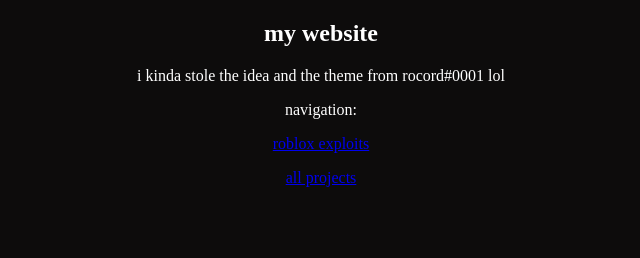
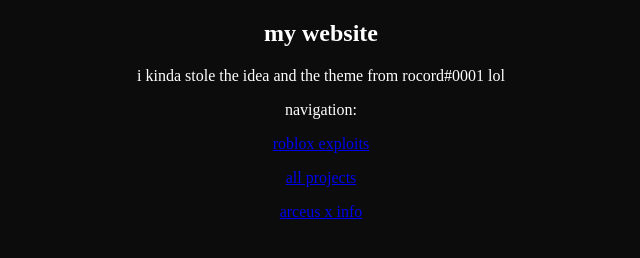
Before and after one commit to rocord01/alexplayrus2.github.io, a plain HTML site: page index.html in a window 1280 px wide. Shown: the whole page, without its empty margins (319-959 px from the left). Drawn offline with Linux system fonts and the light colour scheme.

Commit message:
Update index.html

```diff
--- a/index.html
+++ b/index.html
@@ -15,7 +15,7 @@
 <p style="text-align: center;">navigation:</p>
 <p style="text-align: center;"><a title="my projects related to roblox exploits" href="https://alexplayrus2.github.io/rbxexploits">roblox exploits</a></p>
 <p style="text-align: center;"><a title="most of the projects ive made" href="https://alexplayrus2.github.io/projects">all projects</a></p>
-<p style="text-align: center;">&nbsp;</p>
+<p style="text-align: center;"><a title="read it if you use arceus x" href="https://alexplayrus2.github.io/arceusxinfo">arceus x info</a></p>
 
    <script>
 
```
